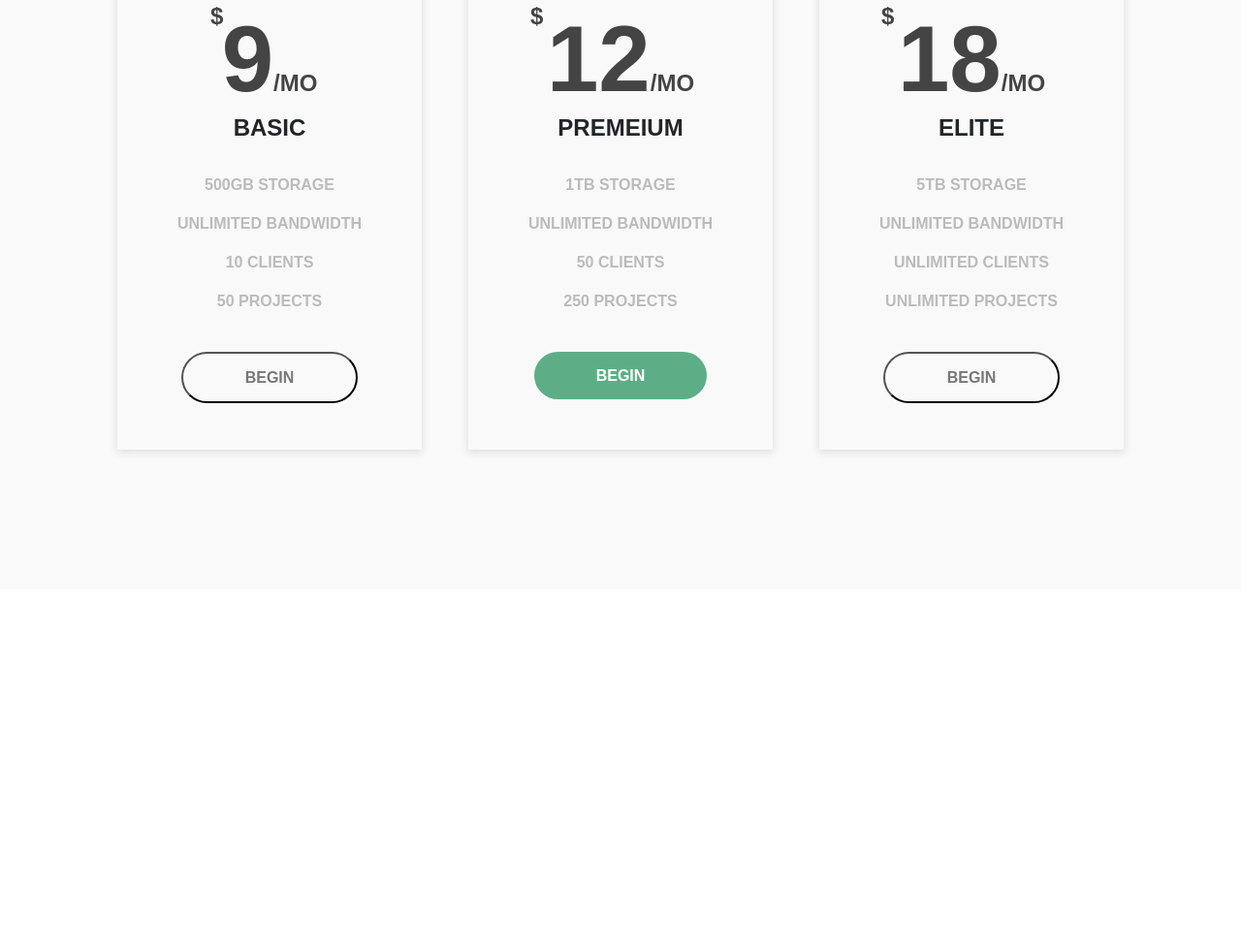
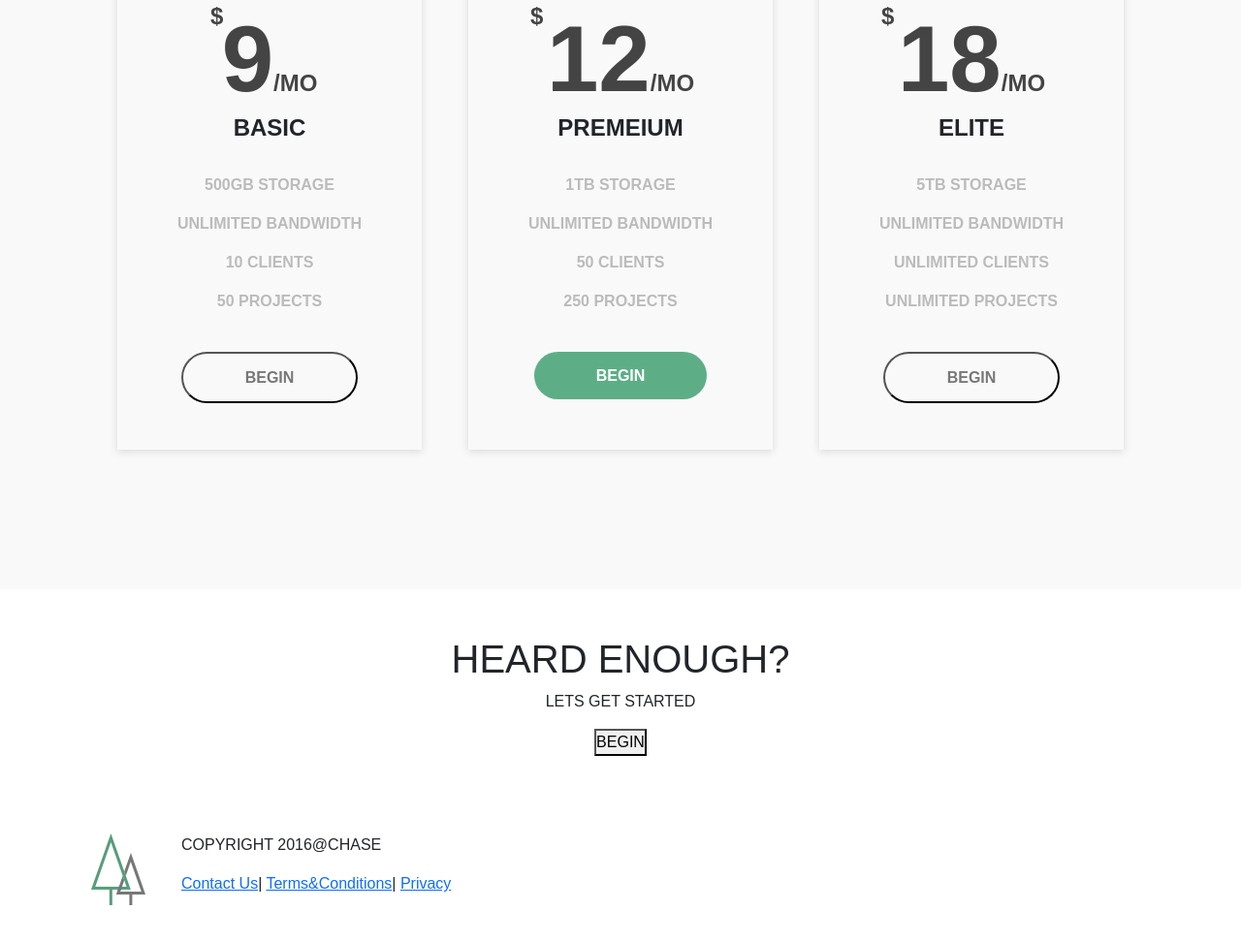
Before and after one commit to Gautams21/Chase, a plain HTML site: page index.html in a window 1280 px wide. Shown: the part 7292-8264 px from the top of the page at 97% size. Before the commit the page ends 7948 px from the top, so only its background shows below. Drawn offline with nearby package versions, Linux system fonts and the light colour scheme.

Commit message:
Update index.html

```diff
--- a/index.html
+++ b/index.html
@@ -12,6 +12,8 @@
   <link href="https://cdn.jsdelivr.net/npm/bootstrap@5.2.1/dist/css/bootstrap.min.css" rel="stylesheet"
     integrity="sha384-iYQeCzEYFbKjA/T2uDLTpkwGzCiq6soy8tYaI1GyVh/UjpbCx/TYkiZhlZB6+fzT" crossorigin="anonymous">
     <link rel="stylesheet" href="style.css">
+    <link href="https://unpkg.com/aos@2.3.1/dist/aos.css" rel="stylesheet">
+
 
 </head>
 
@@ -89,7 +91,9 @@
             <h1>SERVICES</h1>
             <p style="color: #5DAE87;">WE DO A LOT OF COOL THINGS</p>
         </center>
+
         <div class="row ">
+
             <div class="col-md-3 card1" ><center><img src="icon-pencil.png" alt=""><h5>GRAPHIC DESIGN</h5><p>Lorem ipsum dolor sit amet, consectetur adipiscing elit. Duis gravida blandit lacus a laoreet.</p>
             <p><a href="">LEARN MORE</a></p></center></div>
             <div class="col-md-3 card2" ><center><img src="icon-camera.png" alt=""><h5>PHOTOGRAPHY</h5><p>Lorem ipsum dolor sit amet, consectetur adipiscing elit. Duis gravida blandit lacus a laoreet.</p>
@@ -97,6 +101,7 @@
             <div class="col-md-3 card3" ><center><img src="icon-film.png" alt=""><h5>ANIMATION</h5><p>Lorem ipsum dolor sit amet, consectetur adipiscing elit. Duis gravida blandit lacus a laoreet.</p>
                 <a href="">LEARN MORE</a></center></div>
         </div>
+
         </div>
       </div>
 
@@ -251,10 +256,43 @@
         </div>
 
      </section>
+     <!-- Get started -->
+     <section id="started">
+        <div class="container-fluid started">
+          <center><h1>HEARD ENOUGH?</h1>
+            <p>LETS GET STARTED</p>
+            <button>BEGIN</button>
+          </center>
+        </div>
+     </section>
+     <!-- footer -->
+     <section id="footer">
+        <div class="container-fluid footer">
+            <div class="container">
+            <div class="row foot">
+                <div class="col-md-1 flogo" ><img src="logo.png" alt=""></div>
+                <div class="col-md-7 copy" ><p>COPYRIGHT 2016@CHASE</p>
+                <a href="">Contact Us</a><span>|</span>
+                <a href="">Terms&Conditions</a><span>|</span>
+                <a href="">Privacy</a></div>
+                <div class="col-md-4">
+                    <div class="icon2">
+                   <div class="fb"><img src="social-facebook.png" alt=""></div>
+                   <div class="tw"><img src="social-twitter.png" alt=""></div>
+                   <div class="goo"><img src="social-google.png" alt=""></div>
+                   </div>
+                </div>
+                </div>
+            </div>
+            </div>
+
+        </div>
+     </section>
 
   <script src="https://cdn.jsdelivr.net/npm/@popperjs/core@2.11.6/dist/umd/popper.min.js"
     integrity="sha384-oBqDVmMz9ATKxIep9tiCxS/Z9fNfEXiDAYTujMAeBAsjFuCZSmKbSSUnQlmh/jp3" crossorigin="anonymous">
   </script>
+  <script src="https://unpkg.com/aos@2.3.1/dist/aos.js"></script>
 
   <script src="https://cdn.jsdelivr.net/npm/bootstrap@5.2.1/dist/js/bootstrap.min.js"
     integrity="sha384-7VPbUDkoPSGFnVtYi0QogXtr74QeVeeIs99Qfg5YCF+TidwNdjvaKZX19NZ/e6oz" crossorigin="anonymous">
```
